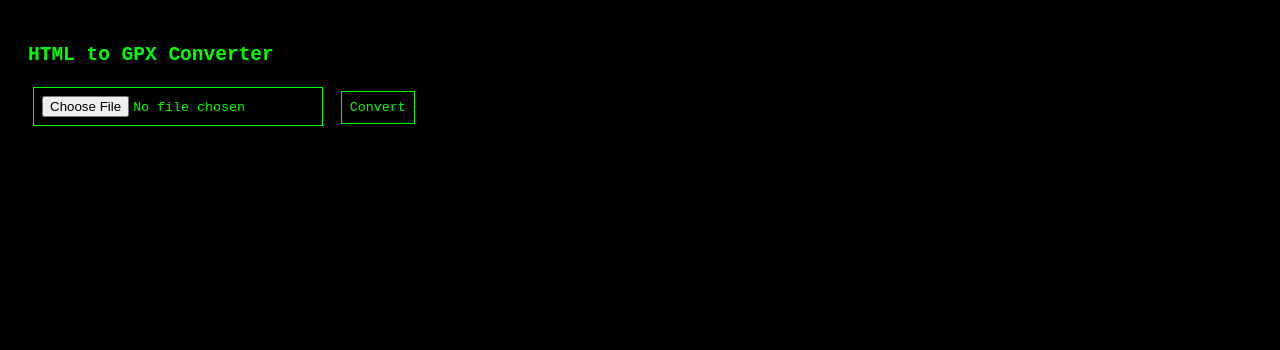
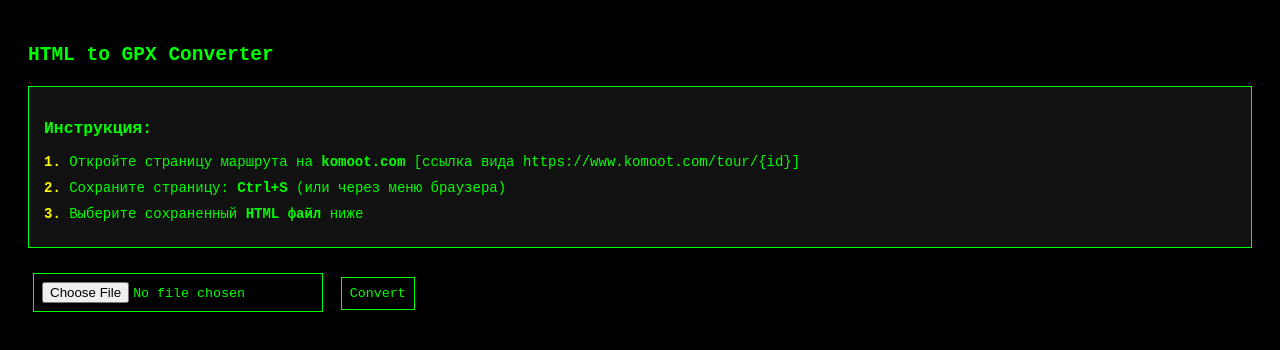
Before and after one commit to anyazazozh/komoot_web, a plain HTML site: page templates/index.html in a window 1280 px wide. Drawn offline with Linux system fonts and the light colour scheme.

Commit message:
Update index.html

```diff
--- a/templates/index.html
+++ b/templates/index.html
@@ -28,10 +28,37 @@
         .success { color: lime; }
         .error { color: red; }
         .loading { color: yellow; }
+        .instructions {
+            margin: 20px 0;
+            padding: 15px;
+            border: 1px solid lime;
+            background: #111;
+            font-size: 14px;
+        }
+        .step {
+            margin: 10px 0;
+        }
+        .step-number {
+            color: yellow;
+            font-weight: bold;
+        }
     </style>
 </head>
 <body>
     <h2>HTML to GPX Converter</h2>
+
+    <div class="instructions">
+        <h3>Инструкция:</h3>
+        <div class="step">
+            <span class="step-number">1.</span> Откройте страницу маршрута на <strong>komoot.com</strong> [ссылка вида https://www.komoot.com/tour/{id}]
+        </div>
+        <div class="step">
+            <span class="step-number">2.</span> Сохраните страницу: <strong>Ctrl+S</strong> (или через меню браузера)
+        </div>
+        <div class="step">
+            <span class="step-number">3.</span> Выберите сохраненный <strong>HTML файл</strong> ниже
+        </div>
+    </div>
 
     <form id="uploadForm" enctype="multipart/form-data">
         <input type="file" id="html_file" name="html_file" accept=".html,.htm" required>
```
